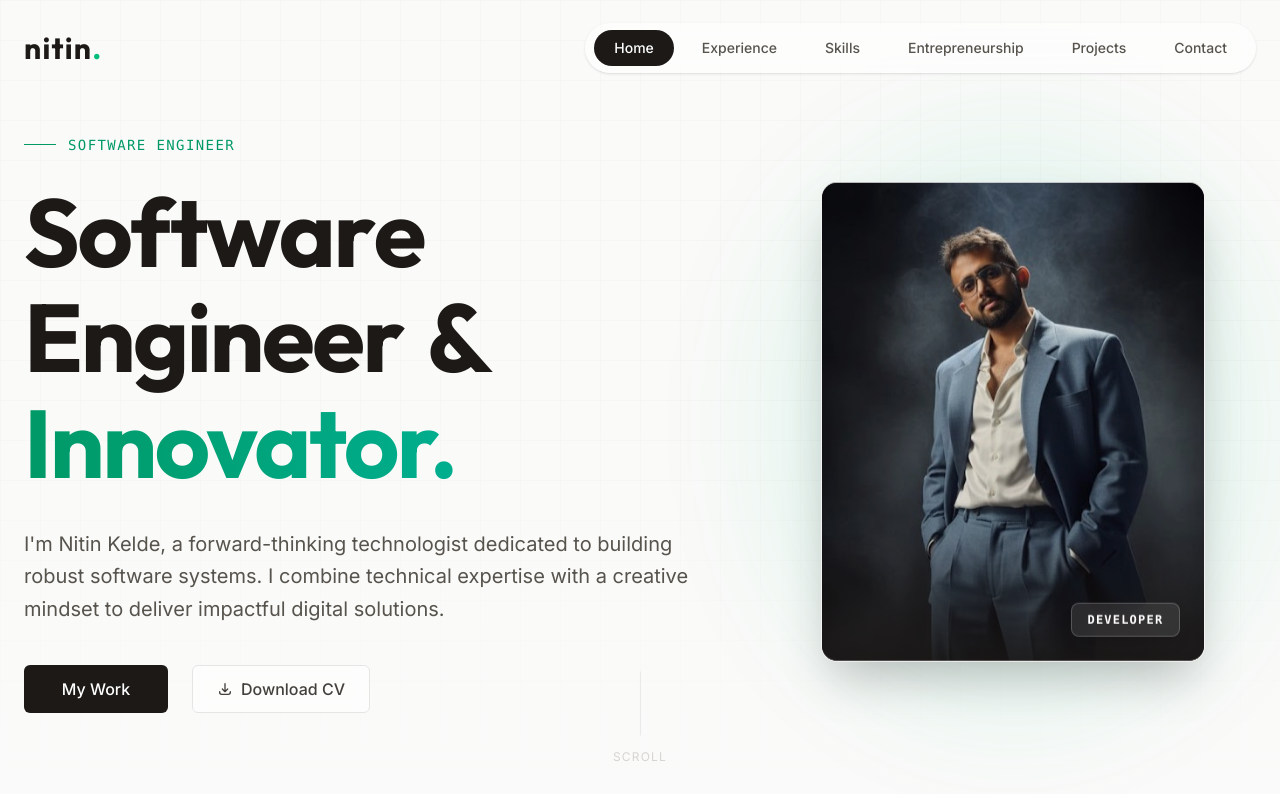
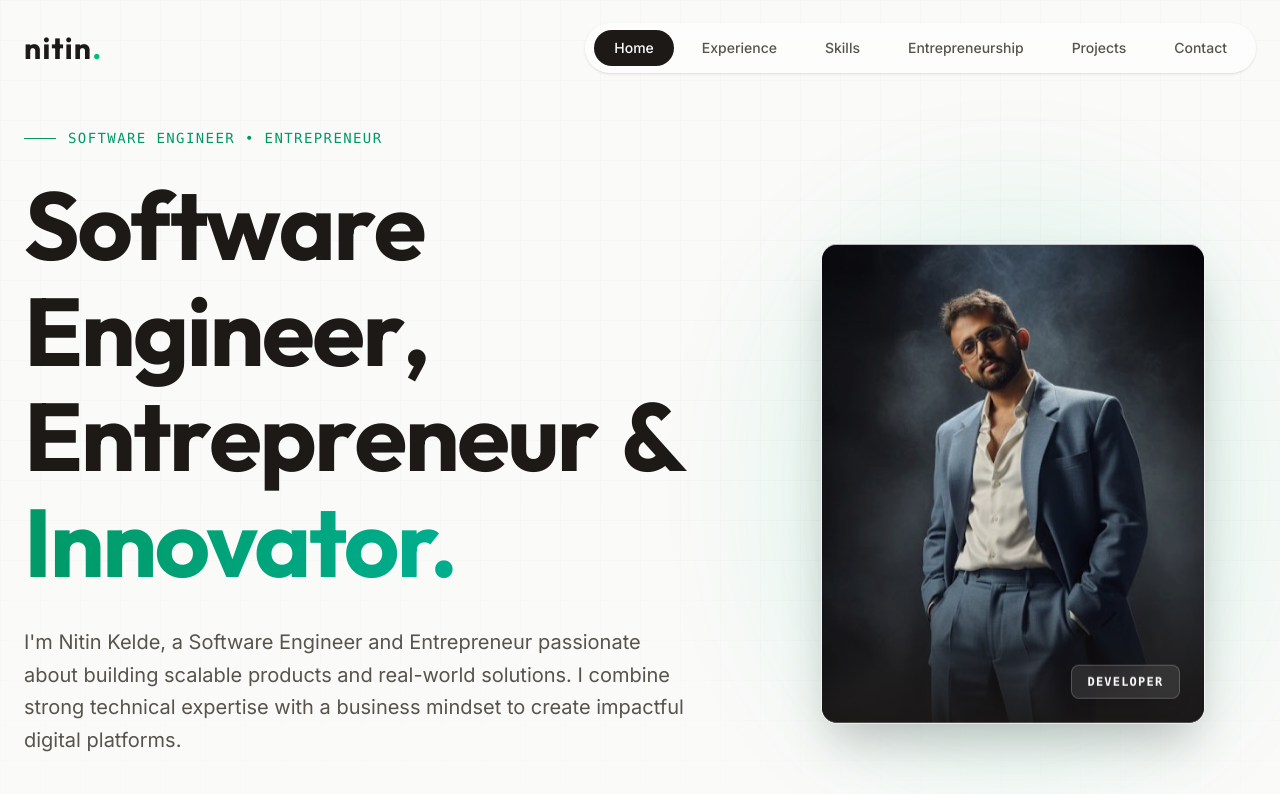
Before and after one commit to unisiremainhub-gif/portfolio, a React (Vite) app: page / in a window 1280 px wide. Shown: the top 794 px of the page. Built offline with nearby package versions, Linux system fonts and the light colour scheme.

Commit message:
Update Hero.jsx

```diff
--- a/src/Components/Home/Hero.jsx
+++ b/src/Components/Home/Hero.jsx
@@ -218,7 +218,7 @@ export default function Hero() {
                   borderWidth: '0'
                 }}
               >
-                Nitin Kelde - Software Engineer & Full Stack Developer
+                Nitin Kelde - Software Engineer, Entrepreneur & Innovator
               </h1>
 
               <motion.div
@@ -229,12 +229,14 @@ export default function Hero() {
                 whileHover={{ letterSpacing: "0.2em", transition: { duration: 0.3 } }}
               >
                 <span className="w-8 h-[1px] bg-emerald-600 inline-block"></span>
-                Software Engineer
+              Software Engineer • Entrepreneur
+
               </motion.div>
 
               <h2 className="text-5xl md:text-7xl lg:text-8xl font-bold text-stone-900 tracking-tight leading-[1.1] mb-8">
                 <AnimatedText text="Software" delay={0.1} />
-                <AnimatedText text="Engineer &" delay={0.3} />
+               <AnimatedText text="Engineer, Entrepreneur &" delay={0.3} />
+
                 <div className="overflow-hidden">
                    <motion.div
                      initial={{ y: "100%" }}
@@ -252,9 +254,8 @@ export default function Hero() {
                 animate={{ opacity: 1 }}
                 transition={{ delay: 0.8, duration: 1 }}
                 className="text-xl text-stone-600 max-w-2xl leading-relaxed mb-10"
-              >
-                I'm Nitin Kelde, a forward-thinking technologist dedicated to building robust software systems. I combine technical expertise with a creative mindset to deliver impactful digital solutions.
-              </motion.p>
+              >I'm Nitin Kelde, a Software Engineer and Entrepreneur passionate about building scalable products and real-world solutions. I combine strong technical expertise with a business mindset to create impactful digital platforms.
+ </motion.p>
 
               <motion.div
                 initial={{ opacity: 0, y: 20 }}
```
